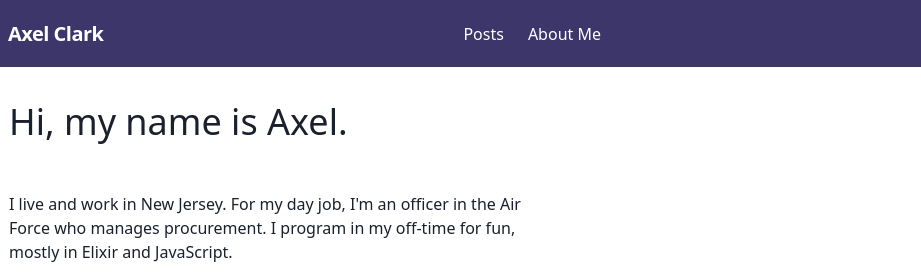
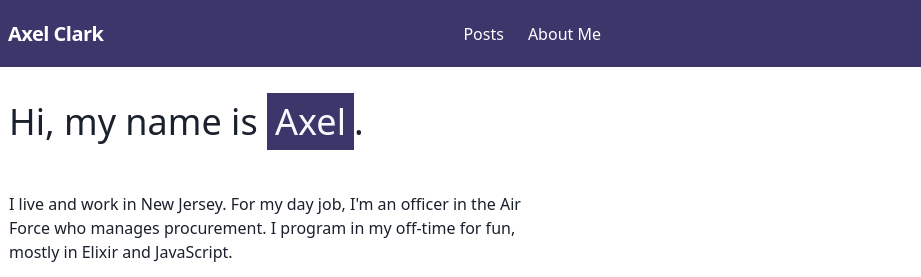
Before and after one commit to axelclark/gatsby-tailwindcss-blog, a Gatsby site: page /about in a window 1280 px wide. Shown: the top 277 px of the page, 359-1280 px from the left. Built offline with nearby package versions, Linux system fonts and the light colour scheme; Gatsby itself is replaced by a stand-in of ours.

Commit message:
Add style to About headline

```diff
--- a/src/pages/about.js
+++ b/src/pages/about.js
@@ -13,7 +13,10 @@ function AboutPage() {
 
       <section className="flex flex-col items-center">
         <div className="markdown">
-          <h1>Hi, my name is Axel.</h1>
+          <h1>
+            Hi, my name is{` `}
+            <span className="bg-indigo-900 text-gray-100 px-2 py-1">Axel</span>.
+          </h1>
           <p>
             I live and work in New Jersey. For my day job, I'm an officer in the
             Air Force who manages procurement. I program in my off-time for fun,
```
